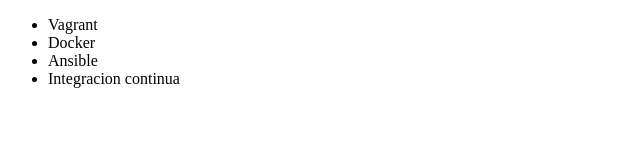
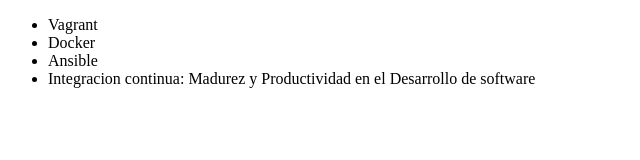
Before and after one commit to johnggaray/Alura-git, a plain HTML site: page index.html in a window 1280 px wide. Shown: the whole page, without its empty margins (0-640 px from the left). Drawn offline with Linux system fonts and the light colour scheme.

Commit message:
Renombrando curso de Integración Continua

```diff
--- a/index.html
+++ b/index.html
@@ -9,7 +9,7 @@
                <li> Vagrant </li>
                <li> Docker </li>
                <li> Ansible </li>
-               <li> Integracion continua </li>
+               <li> Integracion continua: Madurez y Productividad en el Desarrollo de software</li>
           </ul>
      </body>
 </html>
```
